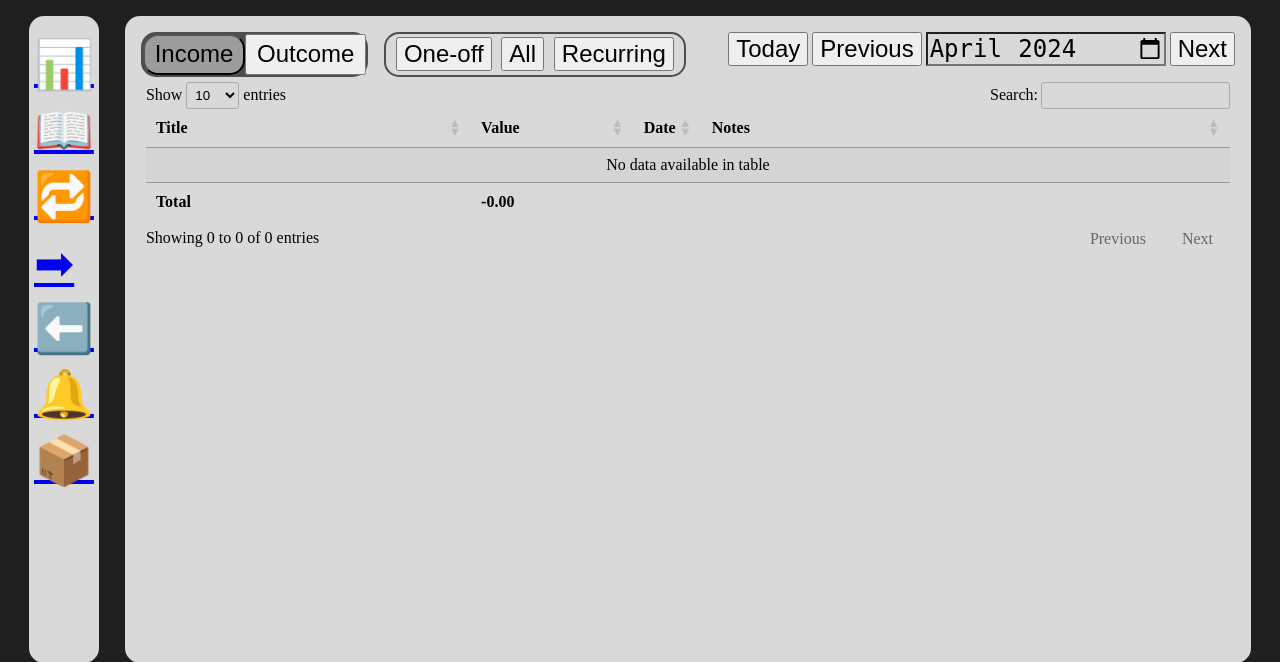
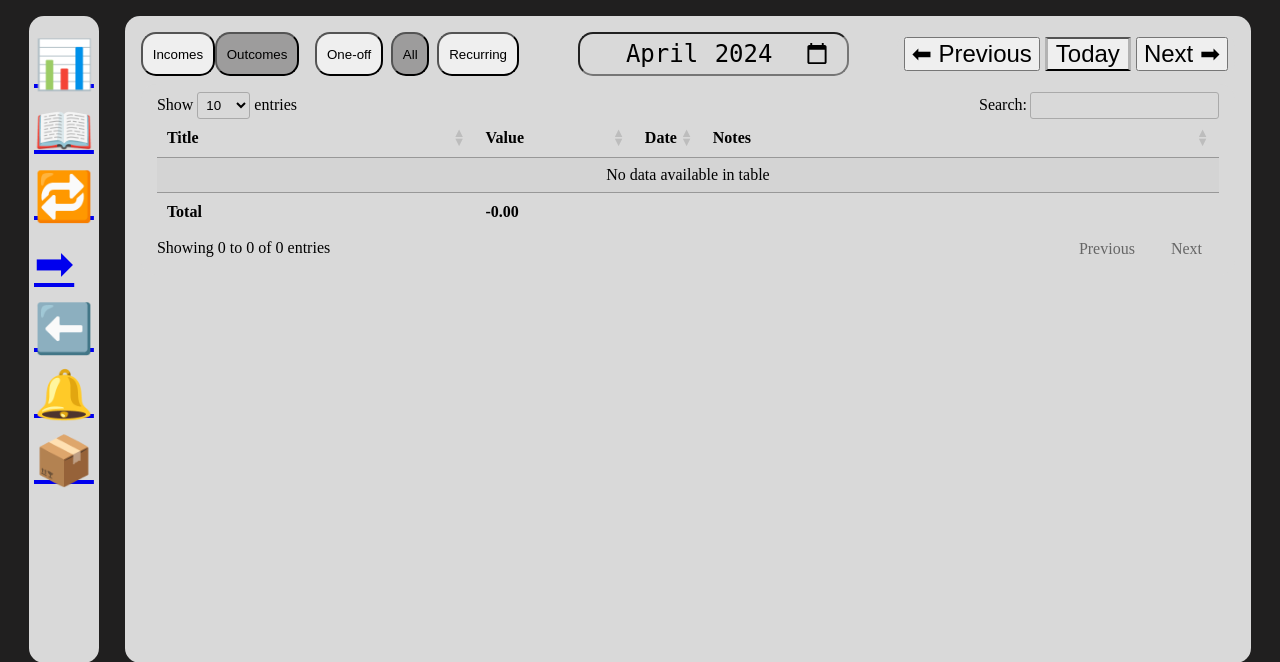
Before and after one commit to Zimzozaur/Pulporo-API, a Django app: page /ledger/ in a window 1280 px wide. Shown: the part 64-726 px from the top of the page. Run offline with Django 5.2, Linux system fonts and the light colour scheme; data that the repository does not hold is empty; some libraries are stand-ins or nearby versions.

Commit message:
Feature: When user clicks on an Incomes/Outcomes button and One-off/All/Recurring button, its color changes to indicate it is active

```diff
--- a/static/css/ledger.css
+++ b/static/css/ledger.css
@@ -5,7 +5,6 @@
 
 .ledger-menu--active {
   background-color: #9D9C9C;
-  border-radius: 15px;
 }
 
 .ledger-menu-left {
@@ -13,6 +12,7 @@
   flex-direction: row;
   flex-grow: 1;
   gap: 1rem;
+  font-size: 1.5rem;
 }
 
 .ledger-menu-right {
@@ -21,33 +21,39 @@
 }
 
 .is-outcome {
-  border: solid 2px #4E4C4C;
   border-radius: 15px;
   display: flex;
   flex-direction: row;
-  background-color: #4E4C4C;
+  background-color: #D9D9D9;
 }
 
 .is-outcome button {
-  font-size: 1.5rem;
-  padding: 0.2175rem 0.6125rem;
+    padding: 0.2175rem 0.6125rem;
+    border-radius: 15px;
 }
 
 .is-recurring {
-  border: solid 2px #4E4C4C;
+  background-color: #D9D9D9;
   border-radius: 15px;
-  padding: 0.2175rem 0.6125rem;
-  gap: 0.6125rem;
+  gap: 0.5rem;
   display: flex;
   flex-direction: row;
 }
 
 .is-recurring button {
-  font-size: 1.5rem;
+  padding: 0.2175rem 0.6125rem;
+  border-radius: 15px;
+}
+
+.all-bt {
+  padding: 0 1rem;
 }
 
 .set-date {
-    margin-left: auto;
+  margin-left: auto;
+  display: flex;
+  flex-direction: row;
+  gap: 3rem;
 }
 
 .set-date button {
@@ -58,3 +64,39 @@
   font-size: 1.5rem;
   background-color: #D9D9D9;
 }
+
+.date-buttons {
+  display: flex;
+  gap: .3125rem;
+    border-radius: 15px;
+  background-color: #D9D9D9;
+  padding: .3125rem 0.438rem;
+}
+
+.today-bt {
+  border-left: 3px solid rgb(0, 0, 0, 0.25);
+  border-right: 3px solid rgba(0, 0, 0, 0.25);
+  padding: 0 0.5rem;
+}
+
+
+.previous-bt {
+
+}
+
+.calendar-bt {
+  border-radius: 15px;
+  padding: .3125rem 1rem;
+  text-align: center;
+}
+
+.next-bt {
+
+}
+
+.table-wrapper {
+  background-color: #D9D9D9;
+  border-radius: 15px;
+  margin-top: 0.5rem;
+  padding: 0.5rem 1rem;
+}
--- a/static/js/main.js
+++ b/static/js/ledger.js
@@ -1,6 +1,50 @@
+const incomeBt = document.querySelector('.income-bt');
+const outcomeBt = document.querySelector('.outcome-bt');
+const oneOffBt = document.querySelector('.one-off-bt');
+const allBt = document.querySelector('.all-bt');
+const recurringBt = document.querySelector('.recurring-bt');
+
+const ledgerMenuActive = 'ledger-menu--active';
+
 document.addEventListener('DOMContentLoaded', function() {
     setCalendar();
 });
+
+// I need 2 scripts to check if IO has a cookie and set class
+// and does is-rec has a cookie and set class
+
+window.onload = function () {
+    setActiveButtons();
+}
+
+function setActiveButtons() {
+    const isOutcome = getCookie('is-outcome');
+    const isRecurring = getCookie('is-recurring');
+    console.log(isOutcome || isOutcome === null);
+
+    if (isOutcome === 'true' || isOutcome === null) {
+        incomeBt.classList.remove(ledgerMenuActive);
+        outcomeBt.classList.add(ledgerMenuActive);
+    } else {
+        incomeBt.classList.add(ledgerMenuActive);
+        outcomeBt.classList.remove(ledgerMenuActive);
+    }
+
+    if (isRecurring === 'all' || isRecurring === null) {
+        allBt.classList.add(ledgerMenuActive);
+        oneOffBt.classList.remove(ledgerMenuActive);
+        recurringBt.classList.remove(ledgerMenuActive);
+    } else if (isRecurring === 'one') {
+        oneOffBt.classList.add(ledgerMenuActive);
+        allBt.classList.remove(ledgerMenuActive);
+        recurringBt.classList.remove(ledgerMenuActive);
+    } else {
+        recurringBt.classList.add(ledgerMenuActive);
+        allBt.classList.remove(ledgerMenuActive);
+        oneOffBt.classList.remove(ledgerMenuActive);
+    }
+}
+
 
 function setLedgerCookie(name, value) {
     document.cookie = `${name}=${value}; expires=${setExpireDate()}; path=/ledger`;
@@ -11,11 +55,11 @@ function setLedgerDateCookie(forward) {
     const month = getCookie('ledger-month');
     const year = getCookie('ledger-year') * 1;
 
-    let date = null
+    let date;
     if (month === null) {
         date = new Date();
     } else {
-        date = new Date(year, month * 1)
+        date = new Date(year, month * 1);
     }
 
     if (forward) {
@@ -48,11 +92,9 @@ function setCalendar() {
     const month = getCookie('ledger-month');
     const year = getCookie('ledger-year');
     if (!month) {
-        console.log('1');
         const date = new Date();
         monthInput.value = `${date.getFullYear()}-${(date.getMonth() + 1).toString().padStart(2, '0')}`;
     } else {
-        console.log(`${year}-${(month * 1 + 1).toString().padStart(2, '0')}`);
         monthInput.value = `${year}-${(month * 1 + 1).toString().padStart(2, '0')}`;
     }
 }
--- a/templates/finance/ledger.html
+++ b/templates/finance/ledger.html
@@ -4,29 +4,33 @@
     <link rel="stylesheet" href="{% static 'css/ledger.css' %}">
 {% endblock %}
 {% block content %}
+    <div class="ledger-wrapper">
         <div class="ledger-menu">
             <div class="ledger-menu-left">
                 <div class="is-outcome">
-                <button onclick="setLedgerCookie('is-outcome', false)" class="ledger-menu--active">Income</button>
-                <button onclick="setLedgerCookie('is-outcome', true)">Outcome</button>
+                    <button onclick="setLedgerCookie('is-outcome', false)" class="income-bt">Incomes</button>
+                    <button onclick="setLedgerCookie('is-outcome', true)" class="outcome-bt">Outcomes</button>
                 </div>
                 <div class="is-recurring">
-                <button onclick="setLedgerCookie('is-recurring', 1)">One-off</button>
-                <button onclick="setLedgerCookie('is-recurring', 2)">All</button>
-                <button onclick="setLedgerCookie('is-recurring', 3)">Recurring</button>
+                    <button onclick="setLedgerCookie('is-recurring', 'one')" class="one-off-bt">One-off</button>
+                    <button onclick="setLedgerCookie('is-recurring', 'all')" class="all-bt">All</button>
+                    <button onclick="setLedgerCookie('is-recurring', 'rec')" class="recurring-bt">Recurring</button>
                 </div>
             </div>
             <div class="ledger-menu-right">
                 <div class="set-date">
-                <button onclick="setLedgerTodayCookie()">Today</button>
-                <button onclick="setLedgerDateCookie(false)">Previous</button>
-                <input type="month" min="2023-01" max="2026-12" id="monthCalendar" onchange="setLedgerCalendarCookie()">
-                <button onclick="setLedgerDateCookie(true)">Next</button>
+                    <input type="month" min="2023-01" max="2026-12" id="monthCalendar" onchange="setLedgerCalendarCookie()" class="calendar-bt">
+                    <div class="date-buttons">
+                        <button onclick="setLedgerDateCookie(false)" class="previous-bt">⬅ Previous</button>
+                        <button onclick="setLedgerTodayCookie()" class="today-bt">Today</button>
+                        <button onclick="setLedgerDateCookie(true)" class="next-bt">Next ➡</button>
+                    </div>
+
                 </div>
             </div>
         </div>
-    <div class="table-container">
-        <table id="TableIO" class="display ">
+        <div class="table-wrapper">
+            <table id="TableIO" class="display">
                 <thead>
                 <tr>
                     <th>Title</th>
@@ -42,7 +46,7 @@
                             <a href="{% url 'detail-io' pk=obj.pk %}">{{ obj.title }}</a>
                         </td>
                         <td>{% if is_outcome %}-{% endif %}{{ obj.value }}</td>
-                    <td style="text-align: center">{{ obj.date|date:'d' }}</td>
+                        <td style="text-align: center">{{ obj.date|date:"d" }}</td>
                         <td>{{ obj.notes }}</td>
                     </tr>
                 {% endfor %}
@@ -57,6 +61,7 @@
                 </tfoot>
             </table>
         </div>
+    </div>
     <script src="{% static 'js/init_datatable.js' %}"></script>
-    <script src="{% static 'js/main.js' %}"></script>
+    <script src="{% static 'js/ledger.js' %}"></script>
 {% endblock %}
```
Lines whose indentation alone changed are shown as unchanged.
